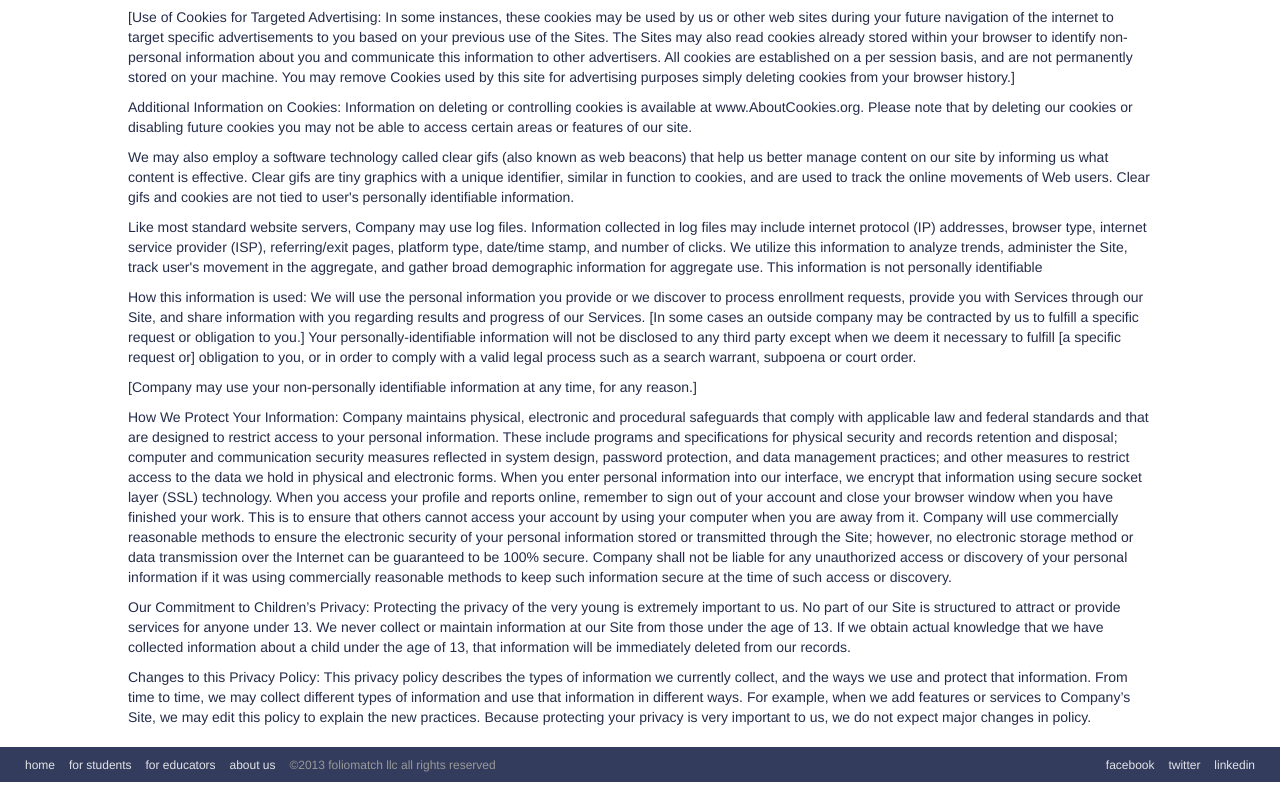
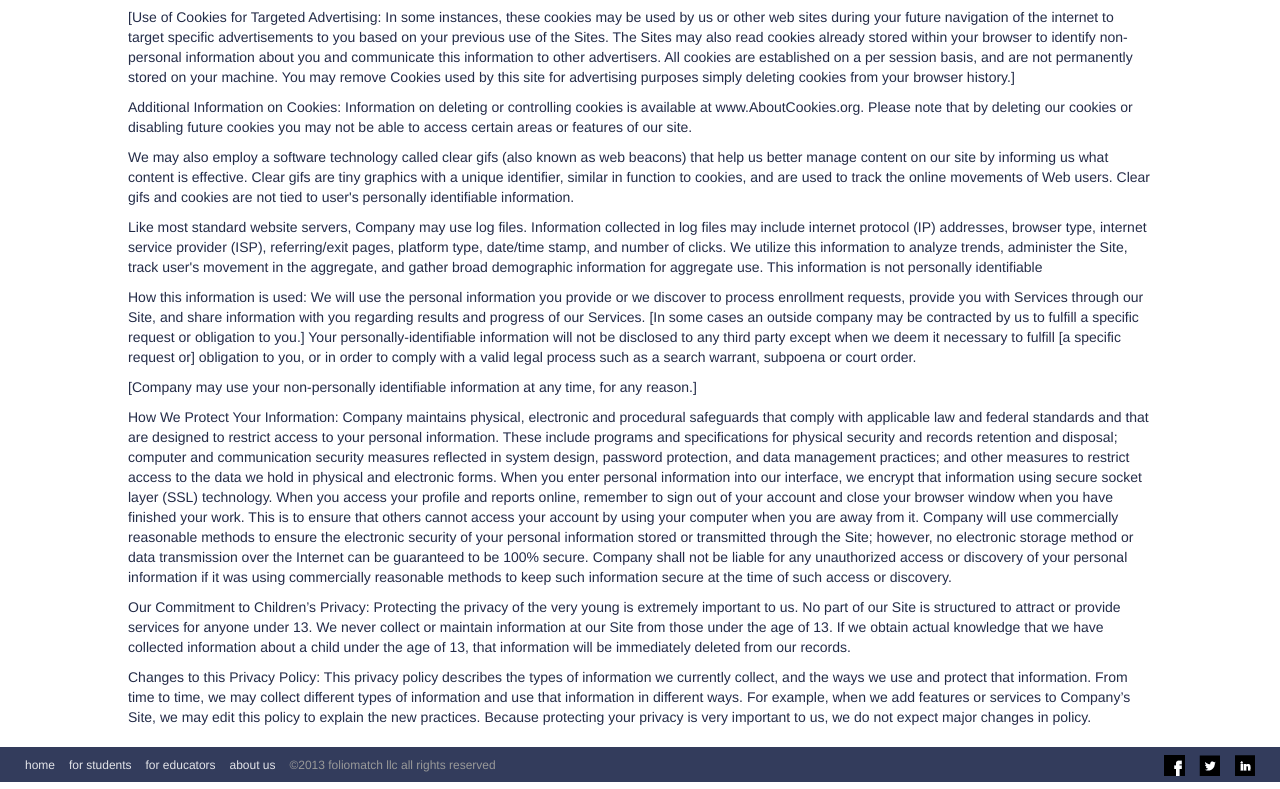
Before and after one commit to militantjones/foliomatch, a plain HTML site: page privacy policy.html in a window 1280 px wide. Shown: the part 609-1398 px from the top of the page. Drawn offline with nearby package versions, Linux system fonts and the light colour scheme.

Commit message:
updated footer to Adam's new one with icons

```diff
--- a/privacy policy.html
+++ b/privacy policy.html
@@ -82,9 +82,9 @@
     </section>
     <footer>
       <ul class="inline pull-right">
-        <li><a href="#">facebook</a></li>
-        <li><a href="#">twitter</a></li>
-        <li><a href="#">linkedin</a></li>
+        <li><a href="#" class="social facebook"></a></li>
+        <li><a href="#" class="social twitter"></a></li>
+        <li><a href="#" class="social linkedin"></a></li>
       </ul>
       <ul class="inline">
         <li><a href="#">home</a></li>
```
Also changed, not shown: terms & conditions.html (+3 -3 lines).
